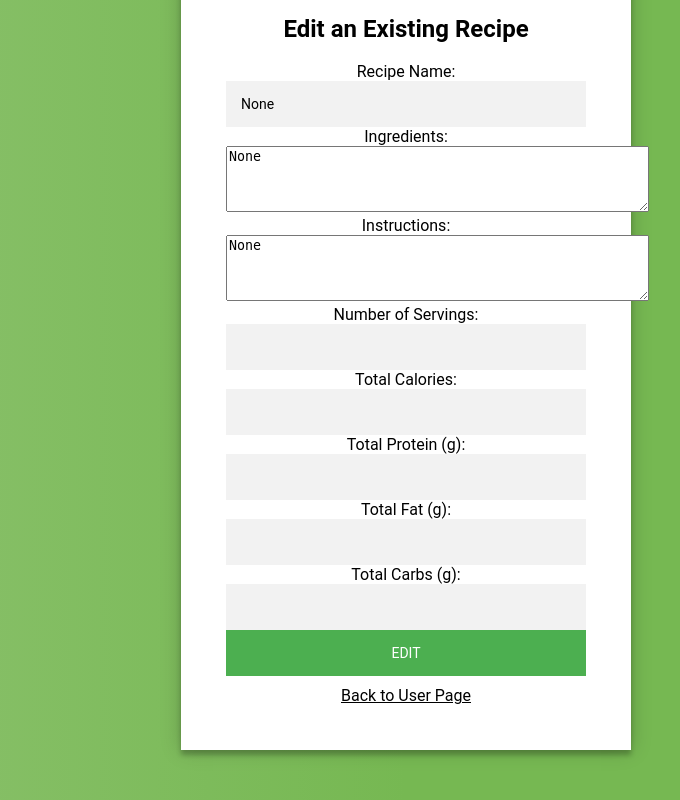
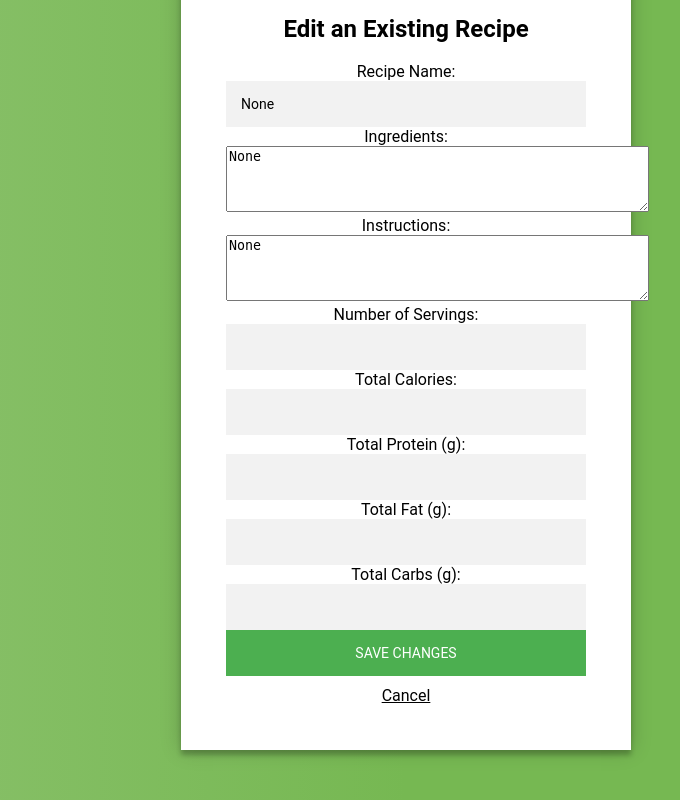
Before and after one commit to CharliePenner/Group11, a Flask app: page /editRecipe in a window 1280 px wide. Shown: the whole page, without its empty margins (234-914 px from the left). Run offline with Flask 3, Linux system fonts and the light colour scheme; parts of the project's set-up code (start-up, migrations or seed data) failed here and were passed over.

Commit message:
renamed edit_recipe.html's buttons/links

```diff
--- a/templates/edit_recipe.html
+++ b/templates/edit_recipe.html
@@ -42,9 +42,9 @@
             <!-- Hidden input field to carry the edited recipe's original name -->
             <input type="hidden" name="targetName" value="{{ targetName }}">
 
-            <button type="submit">Edit</button>
+            <button type="submit">Save Changes</button>
             <br>
-            <a href="{{ url_for('user_page', username=username) }}">Back to User Page</a>
+            <a href="{{ url_for('user_page', username=username) }}">Cancel</a>
         </form>
     </div>
 </body>
```
